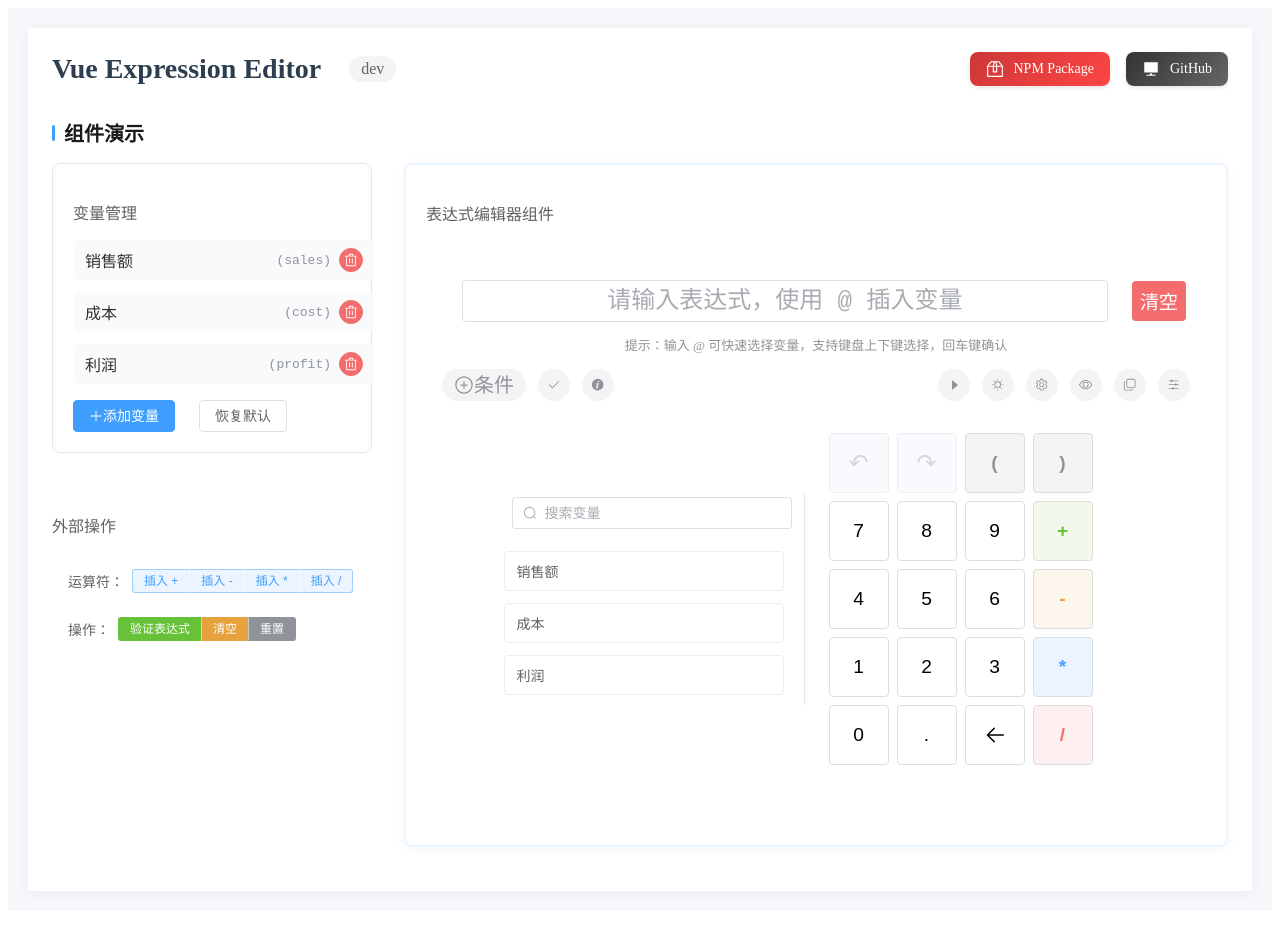
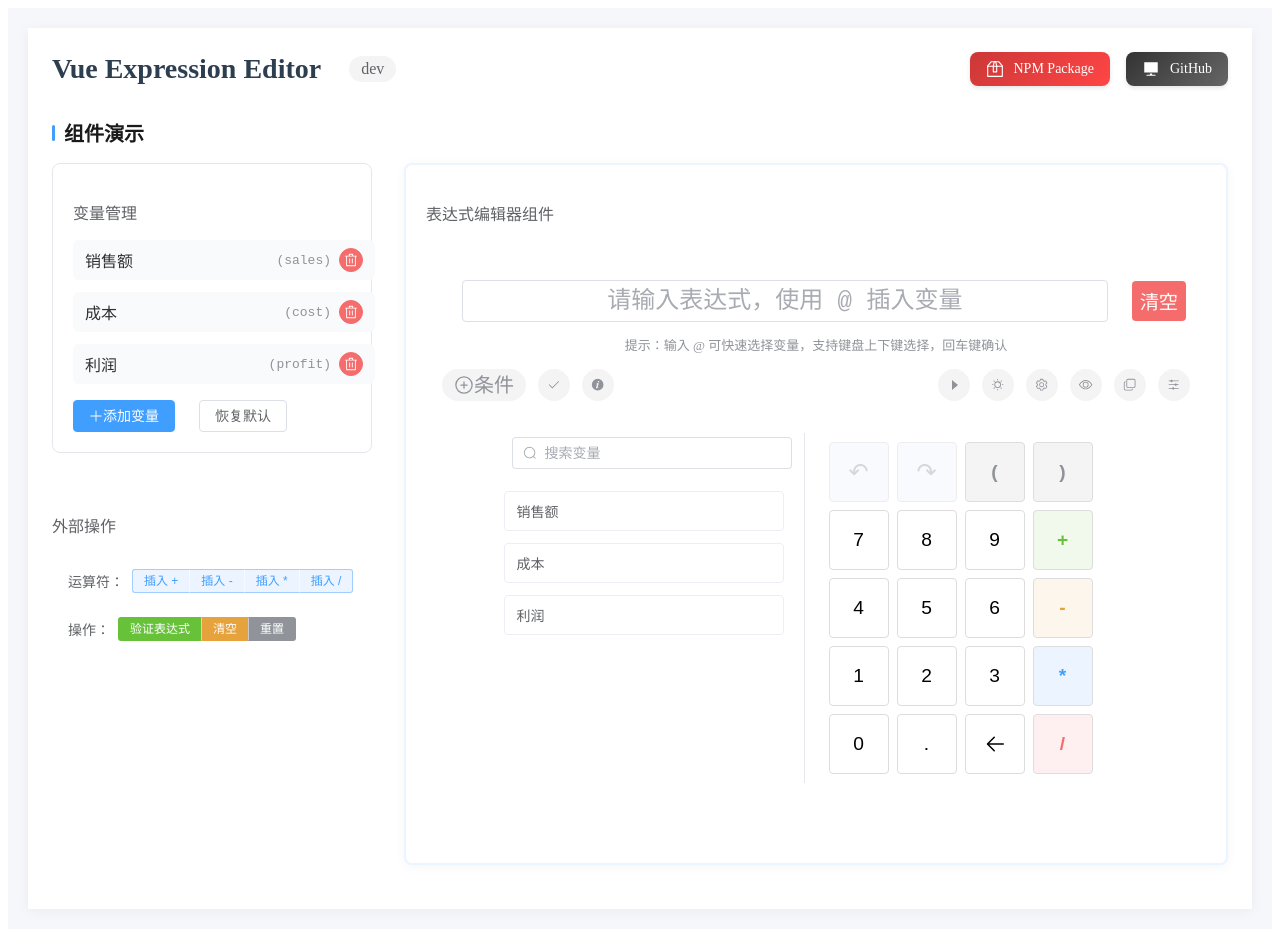
Before and after one commit to iwangbowen/vue-expression-editor, a Vue app: page / in a window 1280 px wide. Built offline with nearby package versions, Linux system fonts and the light colour scheme.

Commit message:
更新 layout.scss 文件，设置变量区域最大高度为 350px；确保内容溢出时隐藏；调整 el-scrollbar 样式以适应新布局。

```diff
--- a/src/components/styles/layout.scss
+++ b/src/components/styles/layout.scss
@@ -23,7 +23,7 @@
 
     .variables-section {
       margin: 0;
-      height: 100%;
+      height: 350px; // 设置固定最大高度
       min-width: 280px;  // 设置最小宽度，确保变量区域不会太窄
       max-width: 35%; // 限制变量区域的最大宽度
       padding-right: v.$spacing-xl;  // 增加右侧内边距
@@ -31,10 +31,18 @@
       flex: 1;
       display: flex;
       flex-direction: column;
+      overflow: hidden; // 确保内容溢出时隐藏
 
       .variables {
+        flex: 1;
+        overflow: hidden;
+
         :deep(.el-scrollbar) {
-          max-height: 600px;
+          height: 100%;
+
+          .el-scrollbar__wrap {
+            height: 100%;
+          }
         }
       }
     }
@@ -97,6 +105,7 @@
 
     .el-scrollbar__wrap {
       overflow-x: hidden;
+      height: 100%;
     }
 
     .el-scrollbar__view {
```
